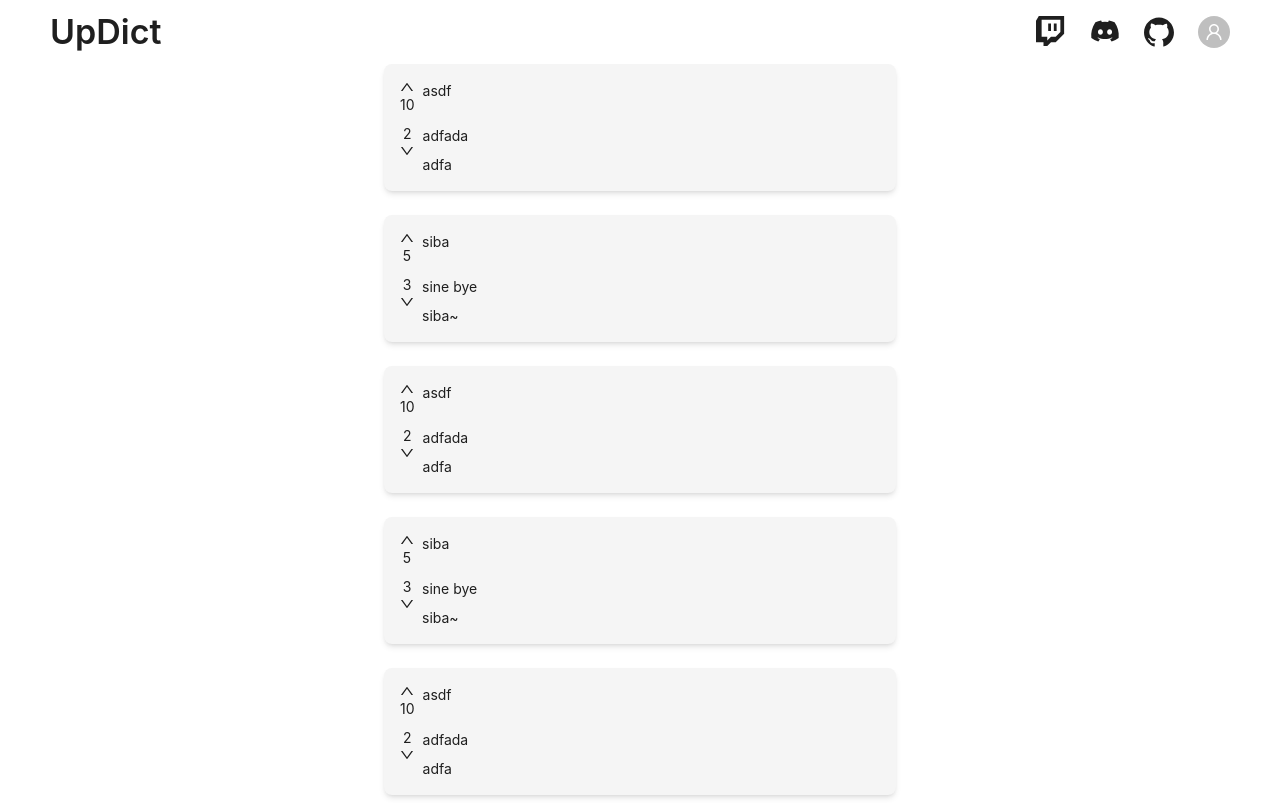
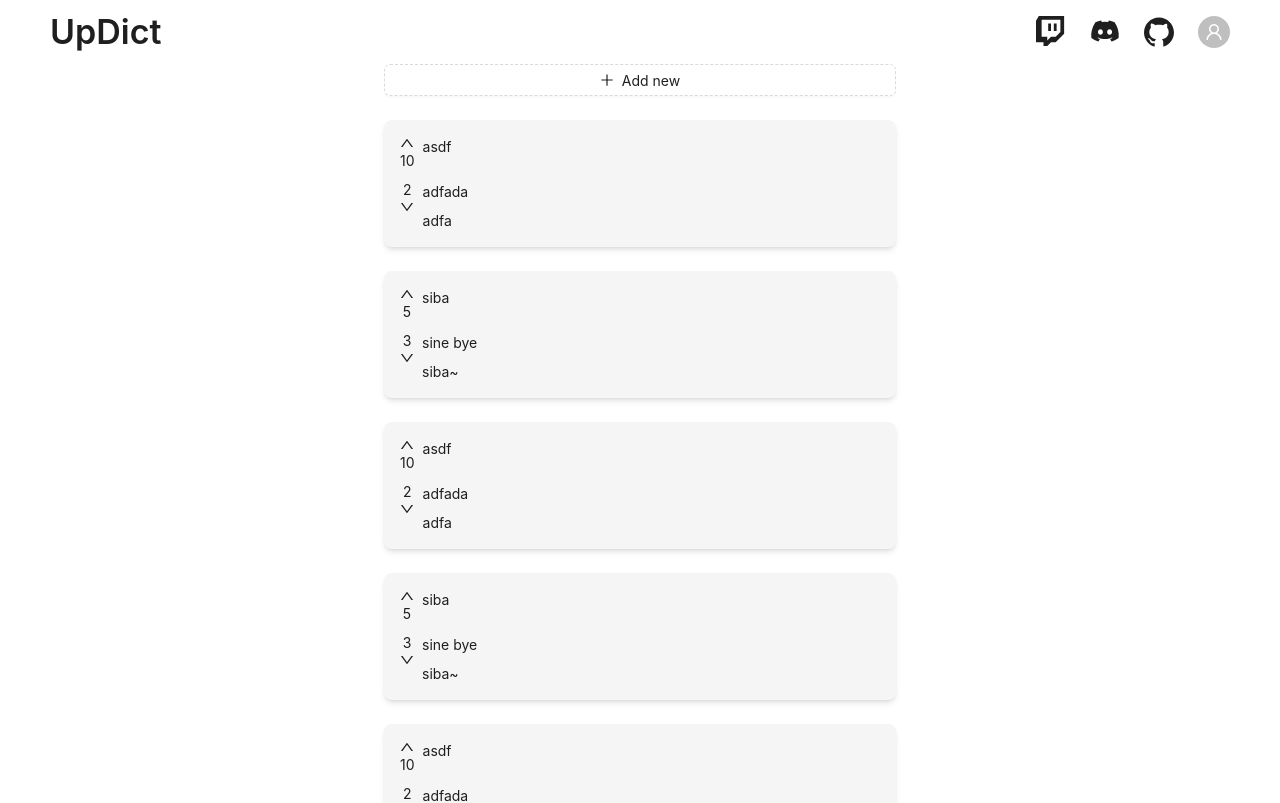
Before and after one commit to abiriadev/sinedict, a React (Vite) app: page / in a window 1280 px wide. Shown: the top 803 px of the page. Built offline with nearby package versions, Linux system fonts and the light colour scheme.

Commit message:
feat: add `new` button

```diff
--- a/src/App.tsx
+++ b/src/App.tsx
@@ -1,6 +1,7 @@
 import { useState } from 'react'
 import {
 	Avatar,
+	Button,
 	ConfigProvider,
 	Dropdown,
 	Flex,
@@ -13,6 +14,7 @@ import { Content, Header } from 'antd/es/layout/layout'
 import {
 	GithubOutlined,
 	LogoutOutlined,
+	PlusOutlined,
 	UserOutlined,
 } from '@ant-design/icons'
 import { FaDiscord } from 'react-icons/fa'
@@ -141,6 +143,12 @@ function App() {
 							gap="large"
 							className="max-w-lg w-full"
 						>
+							<Button
+								icon={<PlusOutlined />}
+								type="dashed"
+							>
+								Add new
+							</Button>
 							{articles.map(ad => (
 								<Article {...ad} />
 							))}
```
